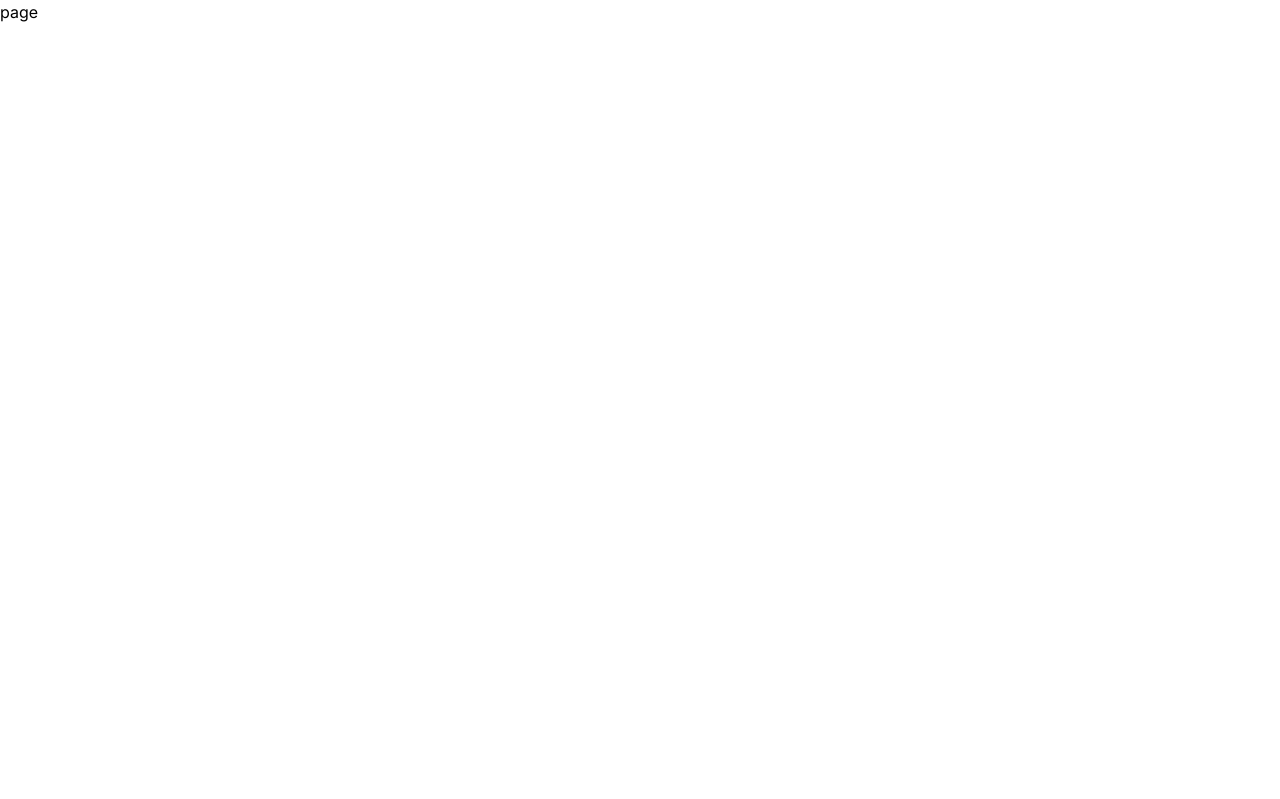
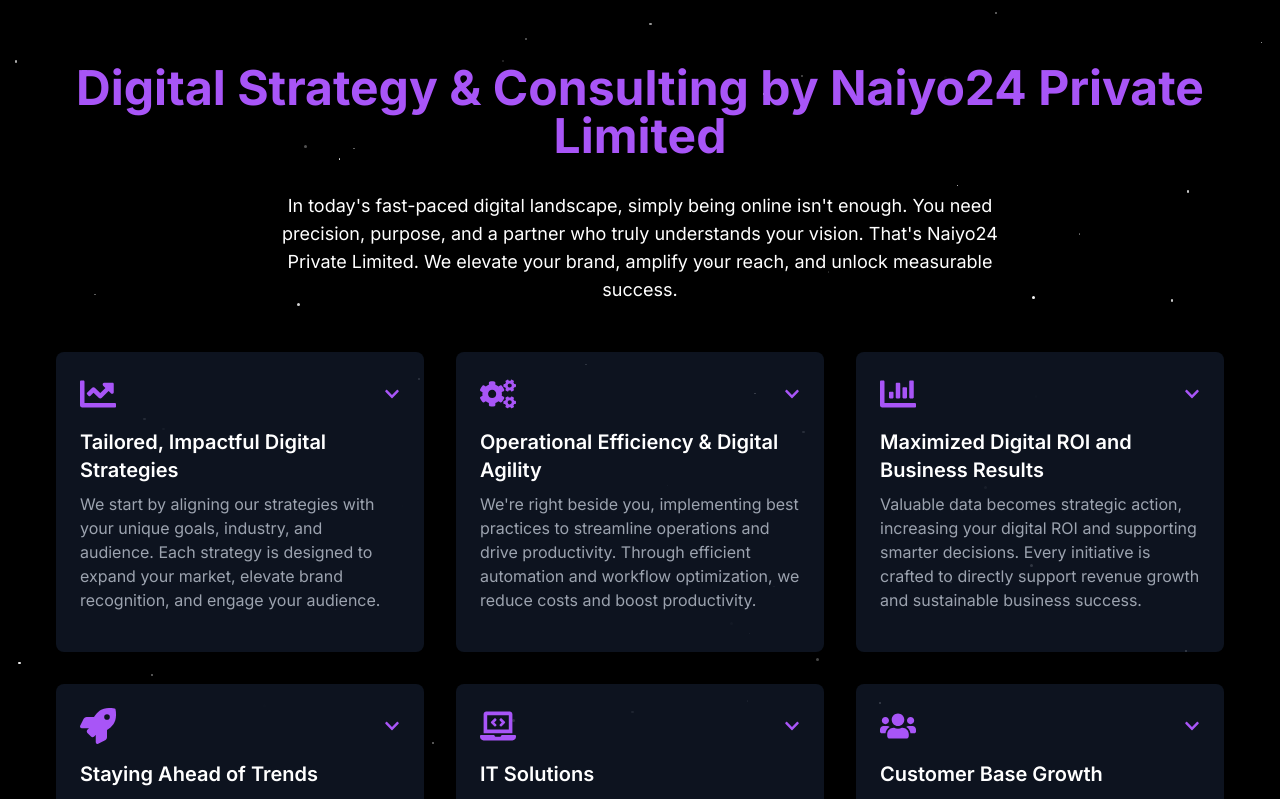
Before and after one commit to Pratap-Karmakar/somethingnew, a Next.js app: page /digitalstrategy in a window 1280 px wide. Shown: the top 799 px of the page. Built offline with nearby package versions, Linux system fonts and the light colour scheme.

Commit message:
some changes

```diff
--- a/src/app/digitalstrategy/page.tsx
+++ b/src/app/digitalstrategy/page.tsx
@@ -1,9 +1,277 @@
-import React from 'react'
+'use client'
 
-const page = () => {
+import React, { useState, useEffect } from 'react'
+import { motion, AnimatePresence } from 'framer-motion'
+import { FaChartLine, FaCogs, FaChartBar, FaRocket, FaLaptopCode, FaUsers, FaAd, FaSearchDollar, FaChartPie, FaHandshake, FaChevronDown, FaChevronUp } from 'react-icons/fa'
+import { useRouter } from 'next/navigation'
+
+const services = [
+  {
+    icon: FaChartLine,
+    title: "Tailored, Impactful Digital Strategies",
+    description: "We start by aligning our strategies with your unique goals, industry, and audience. Each strategy is designed to expand your market, elevate brand recognition, and engage your audience.",
+    details: [
+      "In-depth market analysis",
+      "Customized digital roadmaps",
+      "Brand positioning strategies",
+      "Audience segmentation and targeting"
+    ]
+  },
+  {
+    icon: FaCogs,
+    title: "Operational Efficiency & Digital Agility",
+    description: "We're right beside you, implementing best practices to streamline operations and drive productivity. Through efficient automation and workflow optimization, we reduce costs and boost productivity.",
+    details: [
+      "Business process reengineering",
+      "Workflow automation solutions",
+      "Digital transformation consulting",
+      "Change management support"
+    ]
+  },
+  {
+    icon: FaChartBar,
+    title: "Maximized Digital ROI and Business Results",
+    description: "Valuable data becomes strategic action, increasing your digital ROI and supporting smarter decisions. Every initiative is crafted to directly support revenue growth and sustainable business success.",
+    details: [
+      "Data-driven decision making",
+      "ROI tracking and optimization",
+      "Performance metrics definition",
+      "Continuous improvement strategies"
+    ]
+  },
+  {
+    icon: FaRocket,
+    title: "Staying Ahead of Trends",
+    description: "We keep you at the forefront of digital trends and technology, ensuring you're always prepared. Our forward-thinking strategies make your business resilient, relevant, and ready for what's next.",
+    details: [
+      "Emerging technology adoption",
+      "Industry trend analysis",
+      "Competitive landscape monitoring",
+      "Innovation workshops"
+    ]
+  },
+  {
+    icon: FaLaptopCode,
+    title: "IT Solutions",
+    description: "Powerful, scalable technology to build your digital infrastructure. We provide end-to-end IT solutions tailored to your business needs.",
+    details: [
+      "Custom software development",
+      "Cloud migration and management",
+      "Cybersecurity solutions",
+      "IT infrastructure optimization"
+    ]
+  },
+  {
+    icon: FaUsers,
+    title: "Customer Base Growth",
+    description: "Targeted strategies to attract, engage, and retain loyal customers. We help you build a strong, growing customer base.",
+    details: [
+      "Customer acquisition strategies",
+      "Loyalty program development",
+      "Customer journey mapping",
+      "Personalization techniques"
+    ]
+  },
+  {
+    icon: FaAd,
+    title: "Advertising & Finance Guidance",
+    description: "Expert advice on ad management and financial planning to maximize resources. We help you make the most of your advertising budget and financial strategies.",
+    details: [
+      "Digital advertising optimization",
+      "Budget allocation strategies",
+      "Financial forecasting",
+      "ROI-driven campaign management"
+    ]
+  },
+  {
+    icon: FaSearchDollar,
+    title: "Market Research & Marketing",
+    description: "In-depth analysis to inform your strategic moves and enhance market positioning. Our research-backed marketing strategies drive results.",
+    details: [
+      "Competitor analysis",
+      "Market opportunity identification",
+      "Consumer behavior studies",
+      "Integrated marketing campaigns"
+    ]
+  },
+  {
+    icon: FaChartPie,
+    title: "Sales Development",
+    description: "Proven methods to boost sales performance and drive revenue. We help you optimize your sales processes and grow your bottom line.",
+    details: [
+      "Sales funnel optimization",
+      "CRM implementation and training",
+      "Sales team coaching",
+      "Lead generation and nurturing"
+    ]
+  },
+  {
+    icon: FaHandshake,
+    title: "Funding Guidance",
+    description: "Support in securing the funding needed to fuel business growth. We guide you through the fundraising process and help you attract investors.",
+    details: [
+      "Investor pitch preparation",
+      "Financial modeling",
+      "Due diligence support",
+      "Funding options analysis"
+    ]
+  },
+]
+
+const Star: React.FC<{ top: string; left: string; size: number }> = ({ top, left, size }) => {
+  const [opacity, setOpacity] = useState(Math.random())
+
+
+
+  useEffect(() => {
+    const interval = setInterval(() => {
+      setOpacity(Math.random())
+    }, Math.random() * 3000 + 1000)
+
+    return () => clearInterval(interval)
+  }, [])
+
+
+
   return (
-    <div>page</div>
+    <div
+      className="absolute rounded-full bg-white"
+      style={{
+        top,
+        left,
+        width: size,
+        height: size,
+        opacity,
+        transition: 'opacity 0.5s ease-in-out',
+      }}
+    />
   )
 }
 
-export default page
+const StarField: React.FC = () => {
+  const stars = Array.from({ length: 50 }, (_, i) => (
+    <Star
+      key={i}
+      top={`${Math.random() * 100}%`}
+      left={`${Math.random() * 100}%`}
+      size={Math.random() * 2 + 1}
+    />
+  ))
+
+  return <div className="fixed inset-0 overflow-hidden pointer-events-none">{stars}</div>
+}
+
+const ServiceCard: React.FC<{ service: typeof services[0], index: number }> = ({ service, index }) => {
+  const [isExpanded, setIsExpanded] = useState(false)
+
+  return (
+    <motion.div
+      className="bg-gray-900 bg-opacity-80 p-6 rounded-lg shadow-lg"
+      initial={{ opacity: 0, y: 50 }}
+      animate={{ opacity: 1, y: 0 }}
+      transition={{ delay: index * 0.1, duration: 0.5 }}
+    >
+      <div className="flex items-center justify-between mb-4">
+        <service.icon className="text-purple-500 text-4xl" />
+        <button
+          onClick={() => setIsExpanded(!isExpanded)}
+          className="text-purple-500 hover:text-purple-400 transition-colors"
+          aria-label={isExpanded ? "Collapse details" : "Expand details"}
+        >
+          {isExpanded ? <FaChevronUp /> : <FaChevronDown />}
+        </button>
+      </div>
+      <h2 className="text-xl font-semibold mb-2">{service.title}</h2>
+      <p className="text-gray-400 mb-4">{service.description}</p>
+      <AnimatePresence>
+        {isExpanded && (
+          <motion.div
+            initial={{ opacity: 0, height: 0 }}
+            animate={{ opacity: 1, height: 'auto' }}
+            exit={{ opacity: 0, height: 0 }}
+            transition={{ duration: 0.3 }}
+          >
+            <h3 className="text-lg font-semibold mb-2 text-purple-400">Key Features:</h3>
+            <ul className="list-disc list-inside text-gray-300">
+              {service.details.map((detail, idx) => (
+                <li key={idx} className="mb-1">{detail}</li>
+              ))}
+            </ul>
+          </motion.div>
+        )}
+      </AnimatePresence>
+    </motion.div>
+  )
+}
+
+const Naiyo24DigitalStrategy: React.FC = () => {
+
+  const router = useRouter()
+  const handleViewPrice = () => {
+    router.push('/contact')
+  }
+
+
+  return (
+    <div className="relative min-h-screen bg-black text-white overflow-hidden">
+      <StarField />
+      <div className="container mx-auto px-4 py-16 relative z-10">
+        <motion.h1
+          className="text-4xl md:text-5xl font-bold text-center mb-8 text-purple-500"
+          initial={{ opacity: 0, y: -50 }}
+          animate={{ opacity: 1, y: 0 }}
+          transition={{ duration: 0.5 }}
+        >
+          Digital Strategy & Consulting by Naiyo24 Private Limited
+        </motion.h1>
+
+        <motion.p
+          className="text-lg text-center mb-12 max-w-3xl mx-auto"
+          initial={{ opacity: 0 }}
+          animate={{ opacity: 1 }}
+          transition={{ delay: 0.2, duration: 0.5 }}
+        >
+          In today's fast-paced digital landscape, simply being online isn't enough. You need precision, purpose, and a partner who truly understands your vision. That's Naiyo24 Private Limited. We elevate your brand, amplify your reach, and unlock measurable success.
+        </motion.p>
+
+        <div className="grid grid-cols-1 md:grid-cols-2 lg:grid-cols-3 gap-8">
+          {services.map((service, index) => (
+            <ServiceCard key={index} service={service} index={index} />
+          ))}
+        </div>
+
+        <motion.div
+          className="mt-16 text-center"
+          initial={{ opacity: 0 }}
+          animate={{ opacity: 1 }}
+          transition={{ delay: 1, duration: 0.5 }}
+        >
+          <h2 className="text-3xl font-bold mb-4 text-purple-500">Why Choose Naiyo24?</h2>
+          <p className="max-w-2xl mx-auto mb-8">
+            Our commitment to service-oriented and product-oriented businesses sets us apart.
+            Naiyo24 Private Limited is built on trust, transparency, and tangible results.
+            We're your partner in building a future of sustainable growth and digital excellence.
+          </p>
+          <p className="max-w-2xl mx-auto mb-8">
+            Choose Naiyo24 and experience a partnership focused on your success. We'll help you realize the power of a strategic, insight-driven approach tailored for lasting impact.
+          </p>
+          <motion.div
+          initial={{ opacity: 0, y: 50 }}
+          animate={{ opacity: 1, y: 0 }}
+          transition={{ duration: 0.5, delay: 0.5 }}
+          className="text-center mt-16"
+        >
+          <button
+            className="bg-purple-700 text-white font-bold text-xl py-3 px-8 rounded-full hover:bg-purple-900 transition duration-300 transform hover:scale-105 focus:outline-none focus:ring-2 focus:ring-purple-500 focus:ring-opacity-50"
+            onClick={handleViewPrice}
+          >
+            Talk to Us
+          </button>
+        </motion.div>
+        </motion.div>
+      </div>
+    </div>
+  )
+}
+
+export default Naiyo24DigitalStrategy
```
